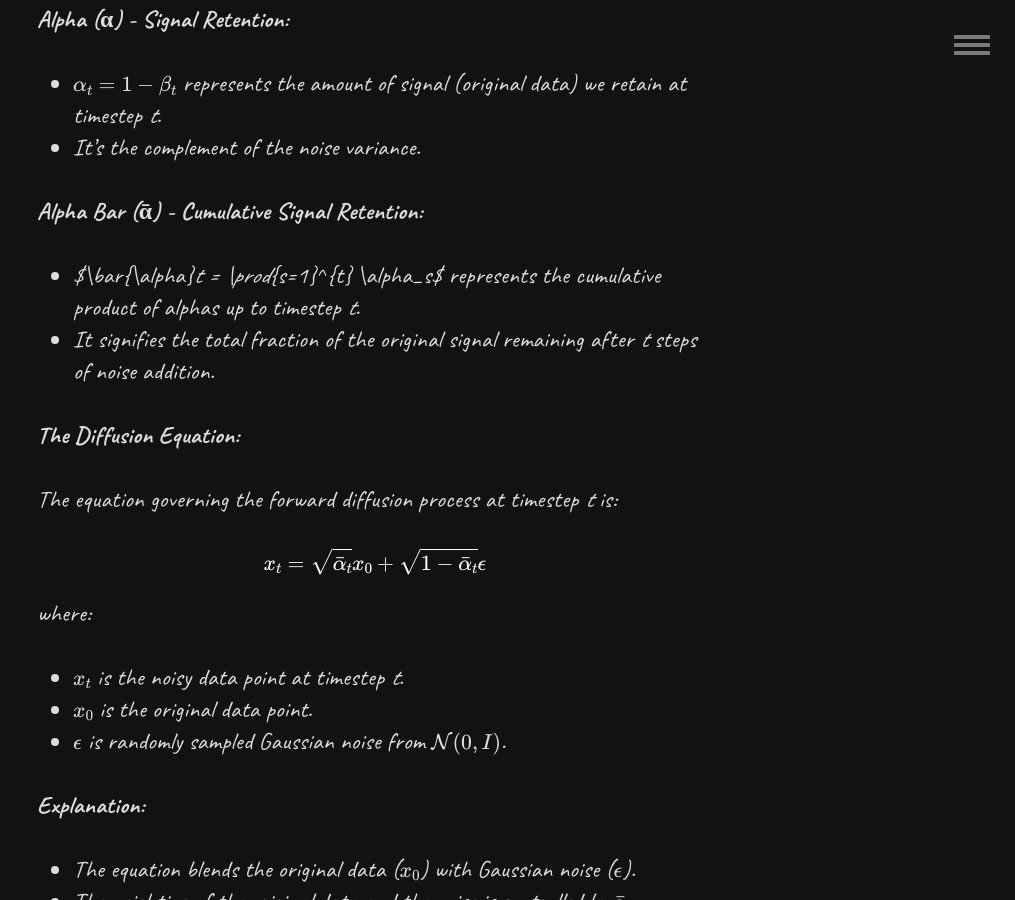
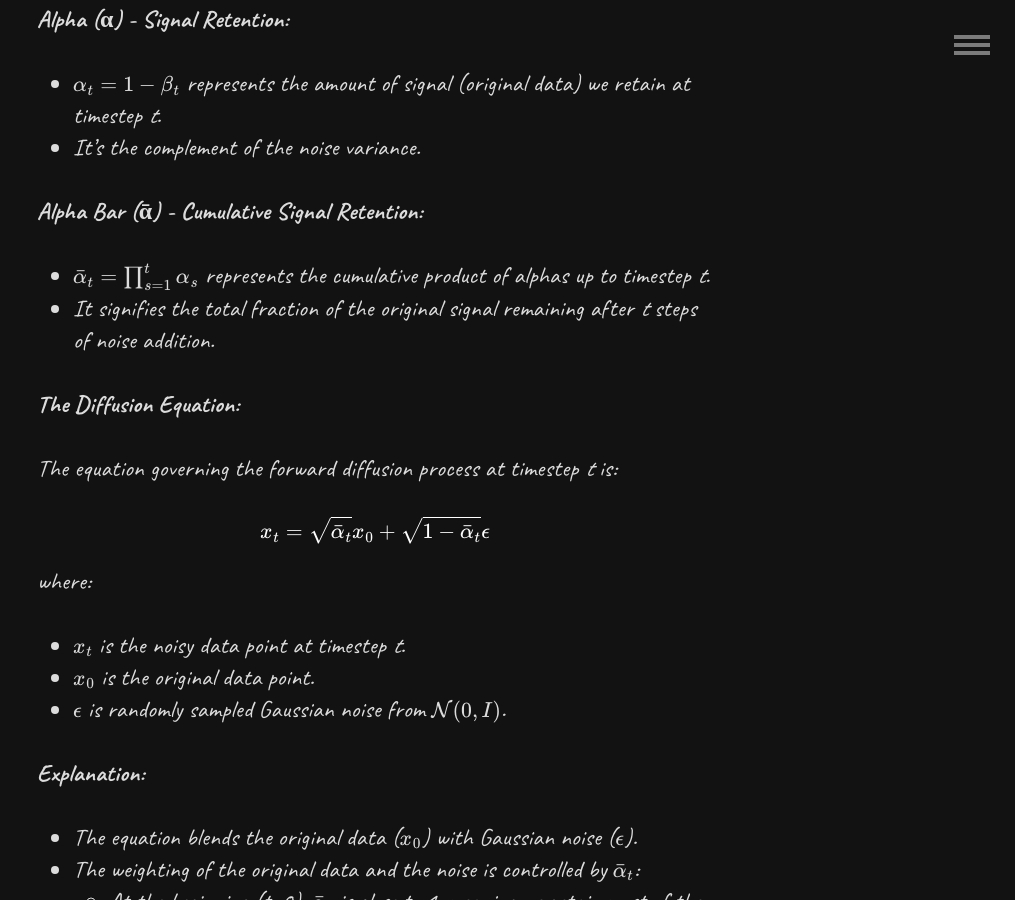
Before and after one commit to spraphul/blog, a Jekyll site: the page built from _posts/2024-07-21-diffusion-models.md, in a window 1280 px wide and 900 px high, scrolled down 5969 px. Shown: the whole window, without its empty margins (265-1280 px from the left). Built offline with Jekyll 4.4.1, drawn with Linux system fonts in a browser that asks for light colours; some web fonts are replaced; formulas are drawn with MathJax 3.

Commit message:
Update 2024-07-21-diffusion-models.md

```diff
--- a/_posts/2024-07-21-diffusion-models.md
+++ b/_posts/2024-07-21-diffusion-models.md
@@ -76,7 +76,7 @@ This equation essentially states that the noisy data point at time $t$ is sample
 
 **Alpha Bar (ᾱ) - Cumulative Signal Retention:**
 
-* $\bar{\alpha}_t = \prod_{s=1}^{t} \alpha_s$ represents the cumulative product of alphas up to timestep *t*.
+* $$\bar{\alpha}_t = \prod_{s=1}^{t} \alpha_s$$ represents the cumulative product of alphas up to timestep *t*.
 *  It signifies the total fraction of the original signal remaining after *t* steps of noise addition.
 
 **The Diffusion Equation:**
```
